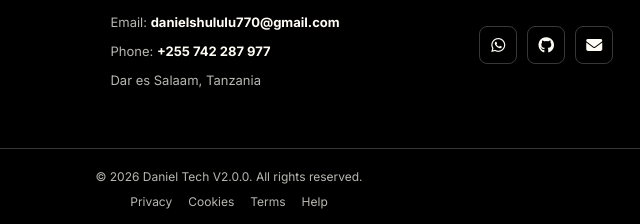
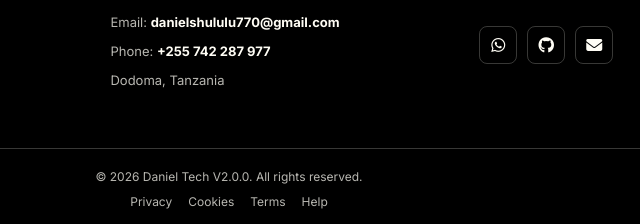
Before and after one commit to Danielshululu/daniel-tech, a website built with Vite: page index.html in a window 1280 px wide. Shown: the part 1166-1390 px from the top of the page, 411-1051 px from the left. Built offline with nearby package versions, Linux system fonts and the light colour scheme; some packages are replaced by stand-ins of ours; no server answers; the database is empty.

Commit message:
Update footer address from Dar es Salaam to Dodoma

```diff
--- a/index.html
+++ b/index.html
@@ -1088,7 +1088,7 @@
       <div class="footer-contact">
         <span>Email: <strong id="footerEmail">danielshululu770@gmail.com</strong></span>
         <span id="footerPhoneRow">Phone: <strong id="footerPhone">+255 742 287 977</strong></span>
-        <span id="footerAddress">Dar es Salaam, Tanzania</span>
+        <span id="footerAddress">Dodoma, Tanzania</span>
       </div>
       <div id="footerSocialLinks" class="footer-social">
         <a href="https://wa.me/255742287977" target="_blank" rel="noopener" aria-label="WhatsApp" class="social-link">
```
